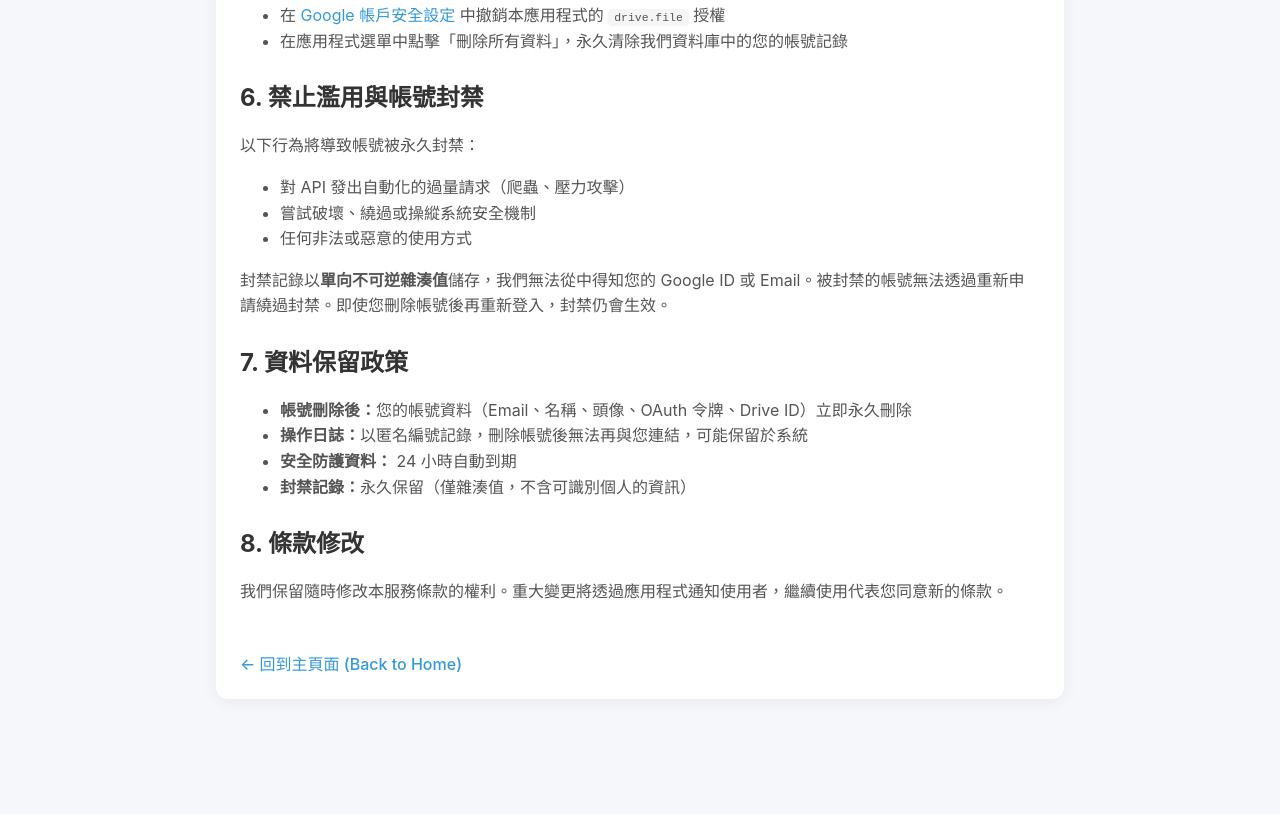
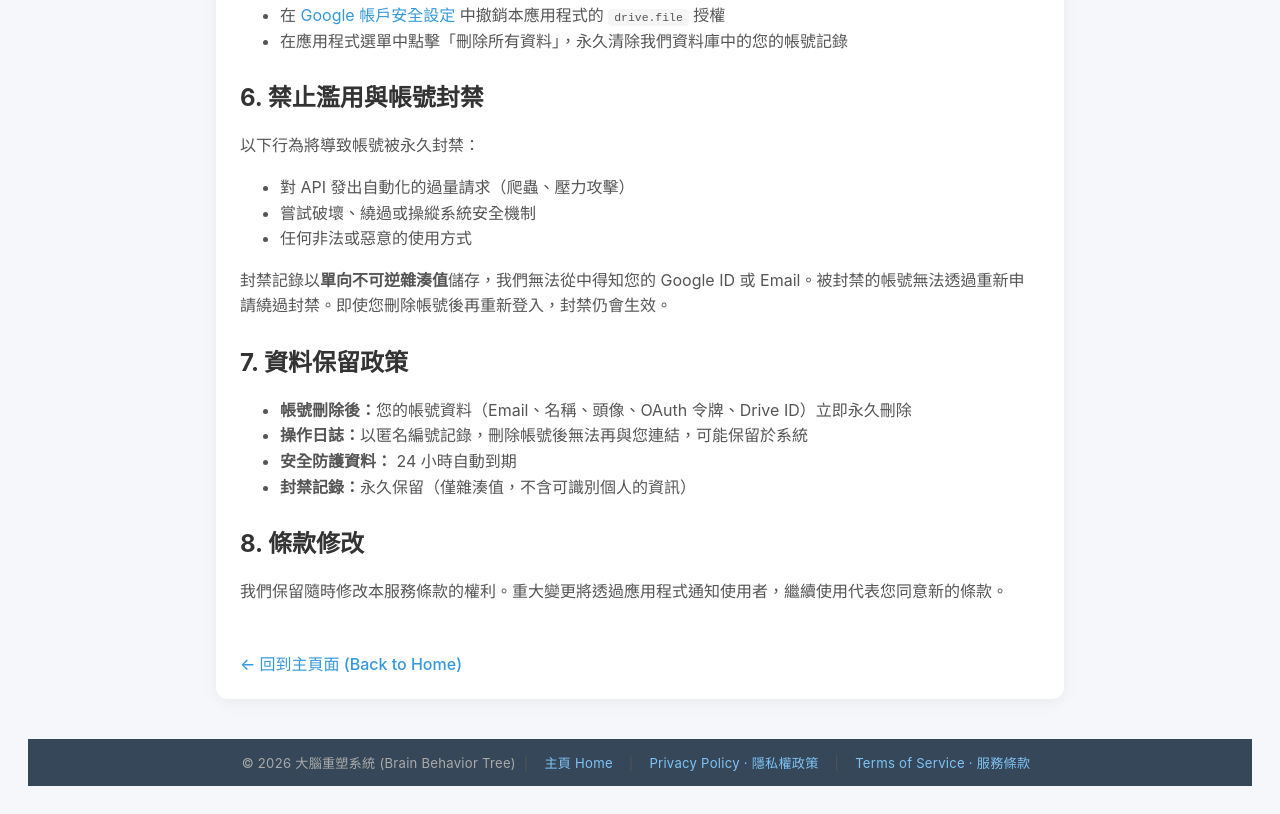
Before and after one commit to Penter405/addiction, a website: page docs/tos.html in a window 1280 px wide. Shown: the part 1016-1830 px from the top of the page. Before the commit the page ends 1783 px from the top, so only its background shows below. Drawn offline with Linux system fonts and the light colour scheme.

Commit message:
make sure tos and privacy policy can be see anywhere, and verify own website

```diff
--- a/docs/tos.html
+++ b/docs/tos.html
@@ -88,6 +88,36 @@
             margin-top: 30px;
             font-weight: 500;
         }
+
+        /* Site Footer */
+        .site-footer {
+            width: 100%;
+            background: rgba(44, 62, 80, 0.95);
+            color: #aaa;
+            text-align: center;
+            padding: 14px 20px;
+            font-size: 0.82rem;
+            margin-top: 40px;
+            box-sizing: border-box;
+            letter-spacing: 0.02em;
+        }
+
+        .site-footer a {
+            color: #7fc3f5;
+            text-decoration: none;
+            margin: 0 8px;
+            transition: color 0.2s;
+        }
+
+        .site-footer a:hover {
+            color: #fff;
+            text-decoration: underline;
+        }
+
+        .site-footer .footer-sep {
+            color: #555;
+            margin: 0 4px;
+        }
     </style>
 </head>
 
@@ -125,7 +155,8 @@
             <p>若您連結 Google Drive，我們的伺服器僅記錄必要的帳號資訊以建立快速登入身分（詳見隱私權政策），並保存您指定的雲端路徑作為同步目標。您隨時可以：</p>
             <ul>
                 <li>在 <a href="https://myaccount.google.com/permissions" target="_blank">Google 帳戶安全設定</a> 中撤銷本應用程式的
-                    <code>drive.file</code> 授權</li>
+                    <code>drive.file</code> 授權
+                </li>
                 <li>在應用程式選單中點擊「刪除所有資料」，永久清除我們資料庫中的您的帳號記錄</li>
             </ul>
 
@@ -169,7 +200,8 @@
                 anonymous ID — not your Google ID), and temporary security data. See our <a href="privacy.html">Privacy
                     Policy</a> for full details.</p>
             <p>Your actual behavior tree data is stored only in your browser or your own Google Drive — it is
-                <strong>never</strong> uploaded to our servers.</p>
+                <strong>never</strong> uploaded to our servers.
+            </p>
 
             <h2>4. User Responsibilities & Disclaimers</h2>
             <p>The Application is provided "AS IS" without warranty of any kind.</p>
@@ -217,6 +249,16 @@
         <a href="index.html" class="back-link">← 回到主頁面 (Back to Home)</a>
     </div>
 
+    <footer class="site-footer">
+        <span>&copy; 2026 大腦重塑系統 (Brain Behavior Tree)</span>
+        <span class="footer-sep">|</span>
+        <a href="index.html">主頁 Home</a>
+        <span class="footer-sep">|</span>
+        <a href="privacy.html">Privacy Policy · 隱私權政策</a>
+        <span class="footer-sep">|</span>
+        <a href="tos.html">Terms of Service · 服務條款</a>
+    </footer>
+
     <script>
         function switchLang(lang) {
             document.getElementById('btn-zh').classList.toggle('active', lang === 'zh');
```
Also changed, not shown: docs/google37f26ba33ce344a0.html (added, +1 -0 lines), docs/index.html (+41 -1 lines), docs/privacy.html (+42 -1 lines).
